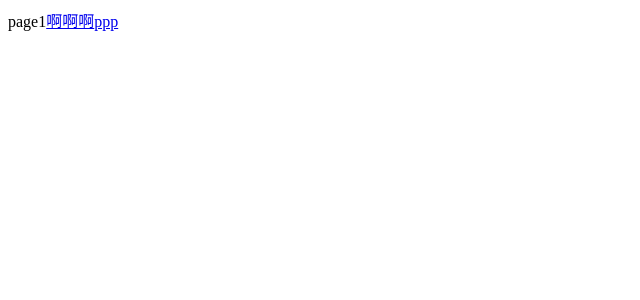
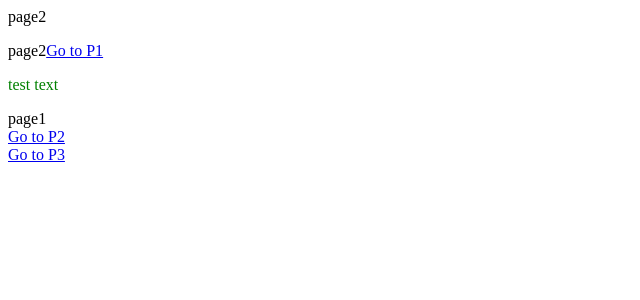
Before and after one commit to topiniu/ReactStack, a React app: page / in a window 1280 px wide. Shown: the top 300 px of the page, without its empty margins (0-640 px from the left). Built offline with nearby package versions, Linux system fonts and the light colour scheme.

Commit message:
refactor(base): 修改了样式演示

```diff
--- a/index.html
+++ b/index.html
@@ -4,6 +4,7 @@
   <meta charset="UTF-8">
   <meta name="viewport" content="width=device-width, initial-scale=1.0">
   <meta http-equiv="X-UA-Compatible" content="ie=edge">
+  <link rel="manifest" href="/manifest.json"/>
   <title>Hello React</title>
 </head>
 <body>
--- a/src/index.tsx
+++ b/src/index.tsx
@@ -13,12 +13,12 @@ ReactDOM.render(
 );
 
 
-if('serviceWorker' in navigator){
-  window.addEventListener('load', () => {
-    navigator.serviceWorker.register('/service-worker.js',{scope: '/'}).then((registration:any) => {
-      console.log('serviceWorker 注册成功')
-    }).catch((err:any) => {
-      console.log('serviceWorker注册失败：' + err)
-    })
-  })
-}
+// if('serviceWorker' in navigator){
+//   window.addEventListener('load', () => {
+//     navigator.serviceWorker.register('/service-worker.js',{scope: '/'}).then((registration:any) => {
+//       console.log('serviceWorker 注册成功 v2版本')
+//     }).catch((err:any) => {
+//       console.log('serviceWorker注册失败：' + err)
+//     })
+//   })
+// }
--- a/src/pages/detail/index.tsx
+++ b/src/pages/detail/index.tsx
@@ -12,9 +12,10 @@ class Detail extends React.Component<any,any>{
   render(){
     return (
       <div>
+        <p className="text">page2</p>
         page2
-        <Link to="/">走啦</Link>
-        <Link to="/page2/self">to Self</Link>
+        <Link to="/">Go to P1</Link>
+        {/* <Link to="/page2/self">to Self</Link> */}
 
         {
           navs.map((i:NAVITEM) => {
--- a/src/pages/detail/navData.tsx
+++ b/src/pages/detail/navData.tsx
@@ -2,8 +2,8 @@ import {Q} from '../../lazy'
 
 export default [
   {
-    label: '首页',
-    path: '/',
+    label: '2页子页面',
+    path: 'self',
     exact: true,
     component: Q(() => import('./self/index'))
   }
--- a/src/pages/main/index.tsx
+++ b/src/pages/main/index.tsx
@@ -1,5 +1,8 @@
 import * as React from 'react';
 import {Link} from 'react-router-dom'
+import './style.scss'
+
+import Self from '../detail'
 
 class Main extends React.Component<any,any>{
   constructor(props:any){
@@ -8,9 +11,15 @@ class Main extends React.Component<any,any>{
   render(){
     return (
       <div>
-        page1
-        <Link to="/page2">啊啊啊</Link>
-        <Link to="/page3">ppp</Link>
+        <Self {...this.props}></Self>
+
+
+      <div className="p1-c">
+        <p className="text">test text</p>
+        page1<br/>
+        <Link to="/page2">Go to P2</Link><br/>
+        <Link to="/page3">Go to P3</Link>
+      </div>
       </div>
     )
   }
--- /dev/null
+++ b/src/pages/main/style.scss
@@ -0,0 +1,5 @@
+.p1-c {
+  .text {
+    color: green;
+  }
+}
--- a/webpack.base.config.js
+++ b/webpack.base.config.js
@@ -1,5 +1,7 @@
 const path = require('path');
 const htmlWebpackPlugin = require('html-webpack-plugin')
+const MiniCssExtractPlugin = require("mini-css-extract-plugin");
+
 module.exports = {
   entry: './src/index.tsx',
 
@@ -26,6 +28,19 @@ module.exports = {
         enforce: "pre",
         test: /\.js$/,
         loader: "source-map-loader"
+      },
+      {
+        test: /\.(jpg|jpeg|png|gif)$/,
+        loader: "url-loader?limit=100000"
+      },
+      {
+          test: /\.scss$/,
+          exclude: '/node_modules/',
+          use: [
+              MiniCssExtractPlugin.loader,
+              "css-loader",
+              "sass-loader"
+          ]
       }
     ]
   },
@@ -33,6 +48,10 @@ module.exports = {
     new htmlWebpackPlugin({
       template: './index.html',
       filename: 'index.html'
-    })
+    }),
+    new MiniCssExtractPlugin({
+        filename: "[name].[chunkhash].css",
+        chunkFilename: "[id].[chunkhash].css"
+    }),
   ]
 }
--- a/webpack.pwa.config.js
+++ b/webpack.pwa.config.js
@@ -29,7 +29,11 @@ module.exports = {
         enforce: "pre",
         test: /\.js$/,
         loader: "source-map-loader"
-      }
+      },
+      {
+        test: /\.(jpg|jpeg|png|gif)$/,
+        loader: "url-loader?limit=100000"
+      },
     ]
   },
   plugins: [
@@ -40,6 +44,11 @@ module.exports = {
     new CopyPlugin([
       {
         from: 'src/service-worker.js'
+      },
+      {
+        from: 'manifest.json'
+      },{
+        from: 'src/public/img/icon.jpg'
       }
     ])
     // new WorkboxPlugin.GenerateSW({
```
Also changed, not shown: package.json (+17 -1 lines), manifest.json (added), src/public/img/icon.jpg (added), 1 other file (tests, documents, lock files or other folders).
